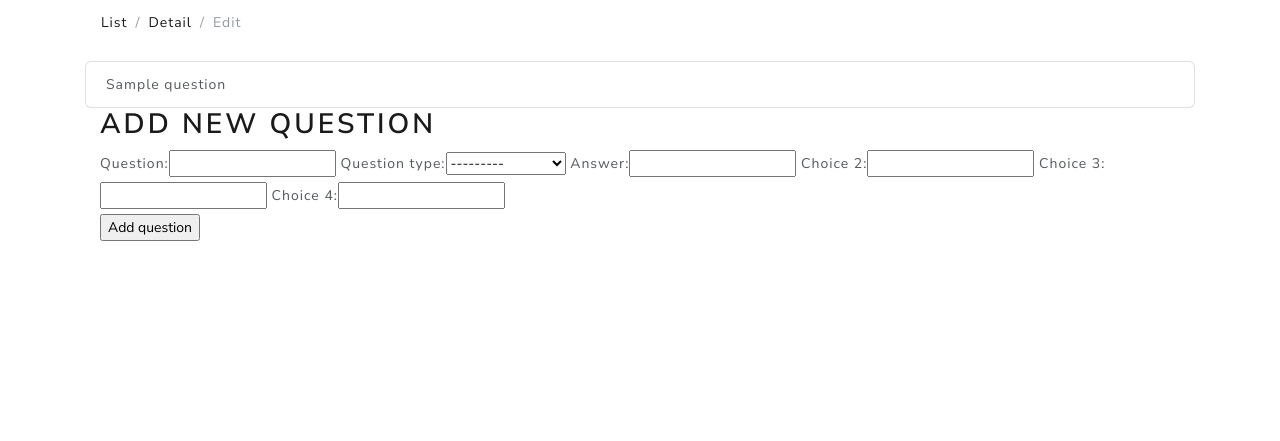
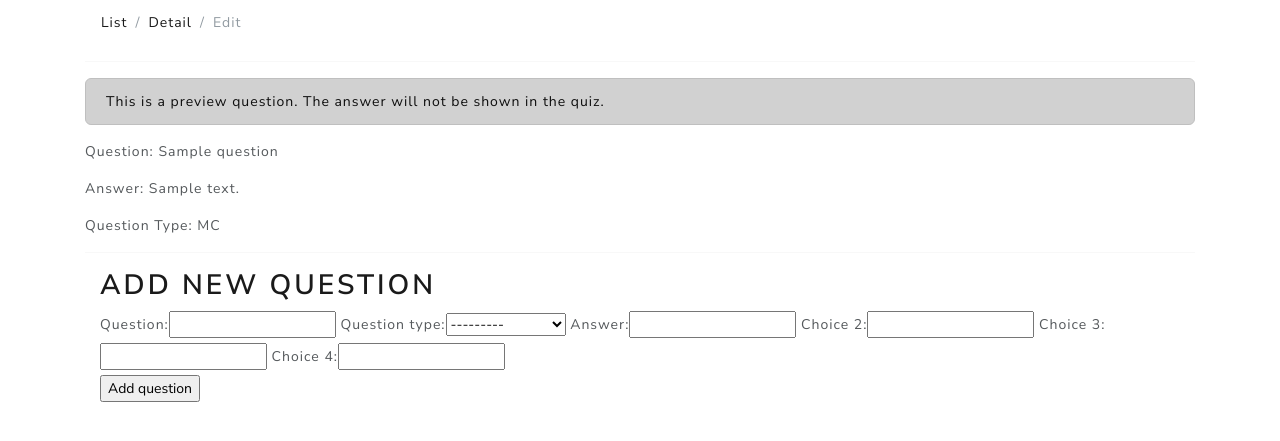
Before and after one commit to dumrich/QuizApp, a Django app: a page that uses quiz/templates/quiz/edit.html in a window 1280 px wide. Shown: the part 98-539 px from the top of the page. Run offline with Django 3.2, Linux system fonts and the light colour scheme; a user stored in the database is signed in; tables that the repository leaves empty hold one stand-in row (values such as "Sample post"); some libraries are stand-ins or nearby versions.

```diff
--- a/quiz/templates/quiz/edit.html
+++ b/quiz/templates/quiz/edit.html
@@ -11,11 +11,14 @@
         <li class="breadcrumb-item active">Edit</li>
     </ol>
         {% for question in questions %}
-            <div class="list-group">
-                <a href="#" class="list-group-item list-group-item-action">
-                    {{ question.question }}
-                </a>
+            <hr width="100%">
+            <div class="alert alert-dismissible alert-primary">
+                <strong>This is a preview question.</strong> The answer will not be shown in the quiz.
             </div>
+            <p>Question: {{question.question}}</p>
+            <p>Answer: {{question.answer}}</p>
+            <p>Question Type: {{question.question_type}}</p>
+            <hr width="100%">
         {% endfor %}
         <div class="container">
             {% if new_question %}
```
